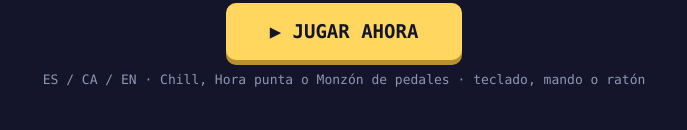
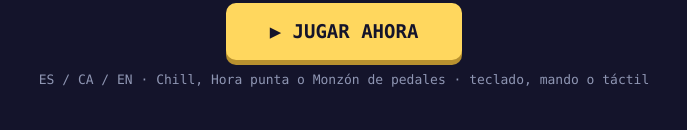
Before and after one commit to mariodod/glopi-crazy-delivery, a website: page pages/index.html in a window 1280 px wide. Shown: the part 670-800 px from the top of the page, 296-983 px from the left. Drawn offline with Linux system fonts and the light colour scheme; files whose address does not match are found by name.

Commit message:
docs(m9): landing CTA mentions touch controls

```diff
--- a/pages/index.html
+++ b/pages/index.html
@@ -99,7 +99,7 @@
     <img class="hero" src="promo/gameplay.gif" alt="Vídeo gameplay de Glopi's Crazy Delivery" />
     <div class="cta-row">
       <a class="cta" href="juego/">▶ JUGAR AHORA</a>
-      <p class="cta-note">ES / CA / EN · Chill, Hora punta o Monzón de pedales · teclado, mando o ratón</p>
+      <p class="cta-note">ES / CA / EN · Chill, Hora punta o Monzón de pedales · teclado, mando o táctil</p>
     </div>
 
     <h2>Capturas</h2>
```
